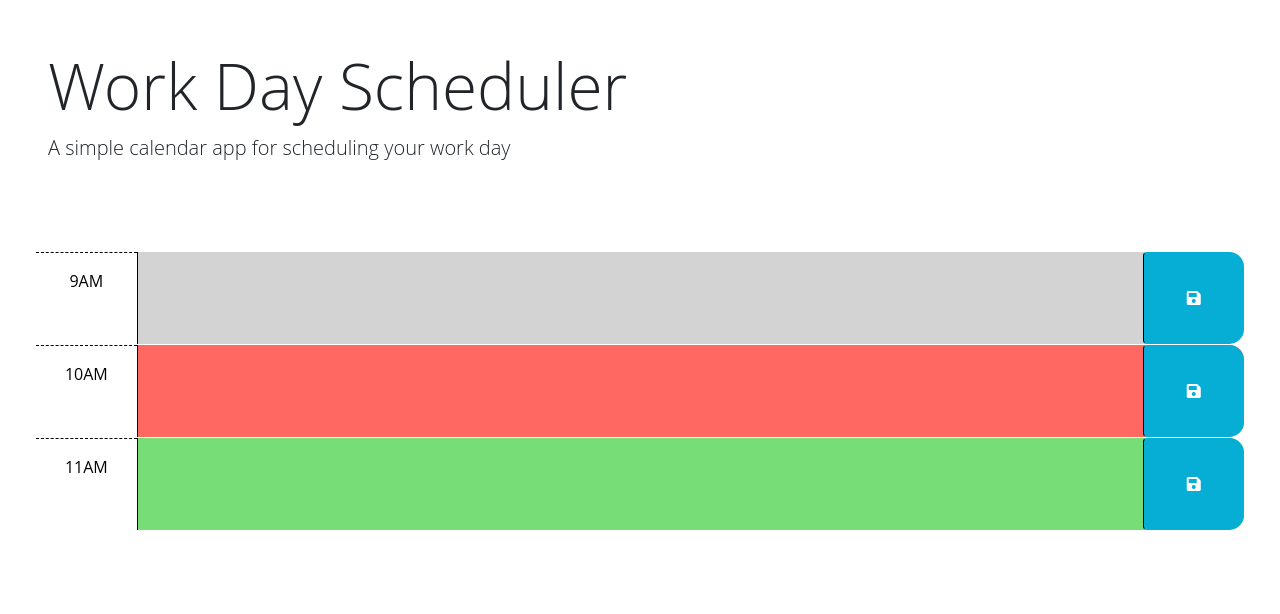
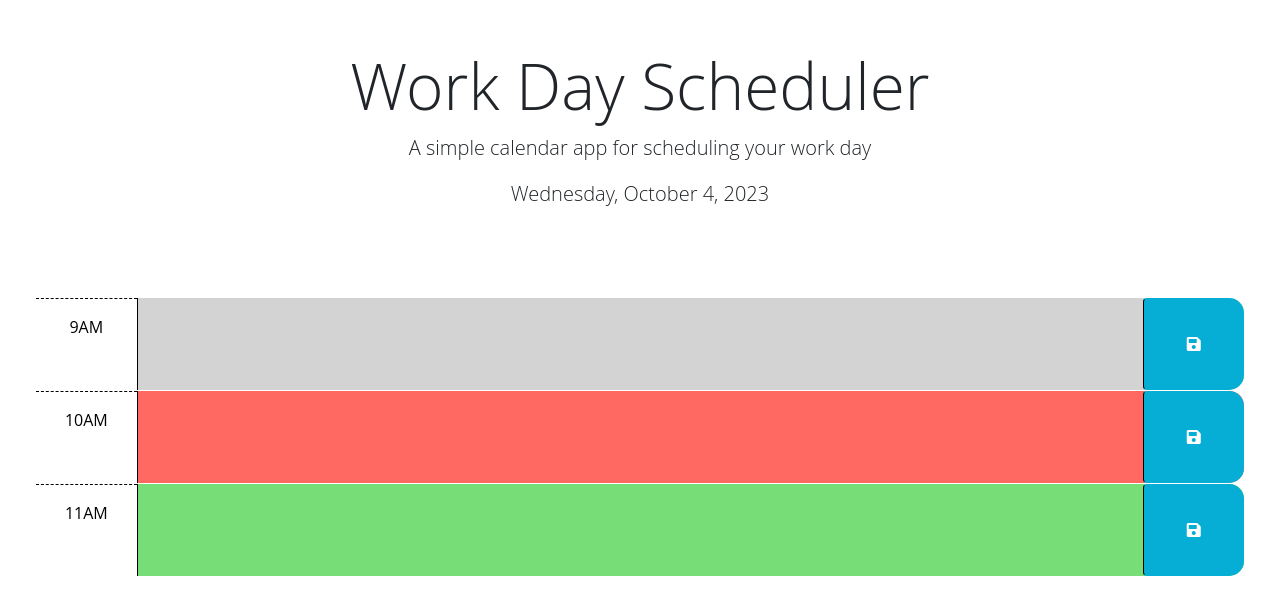
Before and after one commit to ashoener/work-day-scheduler, a plain HTML site: page index.html in a window 1280 px wide. Drawn offline with nearby package versions, Linux system fonts and the light colour scheme.

Commit message:
Center header text Show current date

```diff
--- a/assets/js/script.js
+++ b/assets/js/script.js
@@ -20,4 +20,7 @@ $(function () {
   // attribute of each time-block be used to do this?
   //
   // TODO: Add code to display the current date in the header of the page.
+  const now = dayjs();
+  const currentDayEl = $("#currentDay");
+  currentDayEl.text(now.format("dddd, MMMM D, YYYY"));
 });
--- a/index.html
+++ b/index.html
@@ -25,7 +25,7 @@
   </head>
 
   <body>
-    <header class="p-5 mb-4">
+    <header class="p-5 mb-4 text-center">
       <h1 class="display-3">Work Day Scheduler</h1>
       <p class="lead">A simple calendar app for scheduling your work day</p>
       <p id="currentDay" class="lead"></p>
```
Also changed, not shown: 1 other file.
